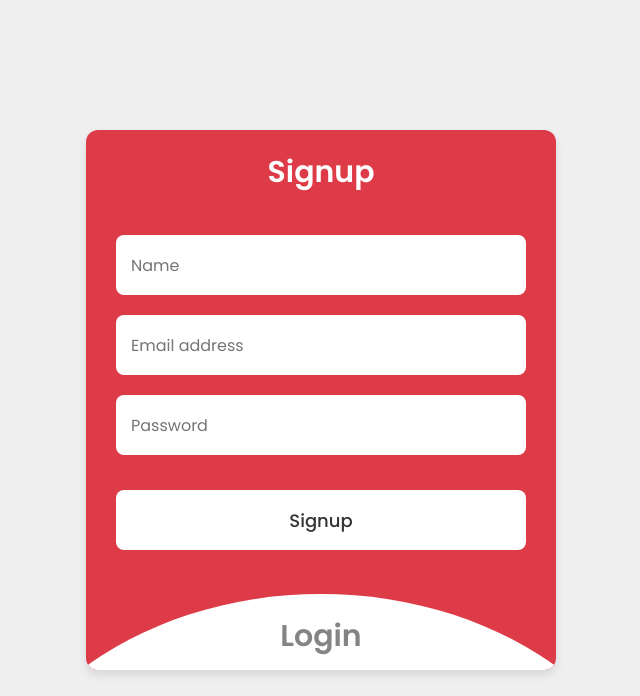
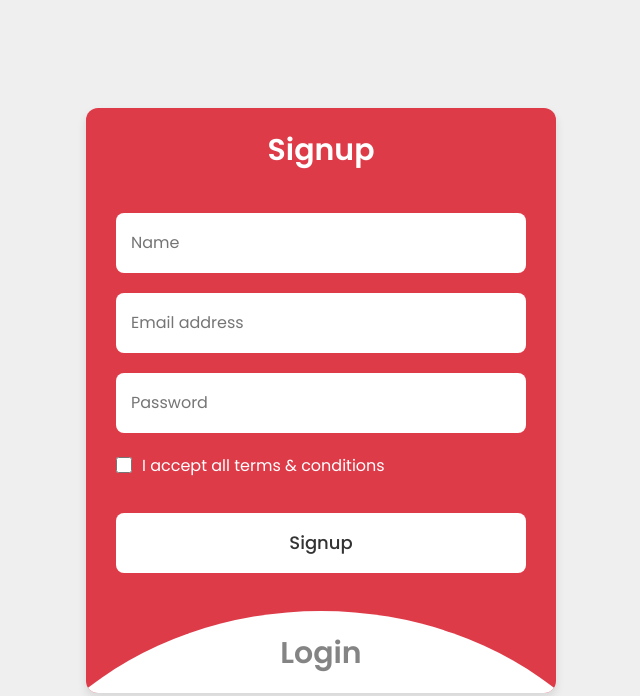
Before and after one commit to ShaniAharon/site-example, a plain HTML site: page index.html in a window 1280 px wide. Shown: the top 696 px of the page, without its empty margins (319-959 px from the left). Drawn offline with Linux system fonts and the light colour scheme.

Commit message:
add check box

```diff
--- a/index.html
+++ b/index.html
@@ -21,7 +21,10 @@
           <div class="input-wrapper">
             <input type="password" placeholder="Password" />
           </div>
-
+          <div class="checkbox">
+            <input type="checkbox" id="signupCheck" />
+            <label for="signupCheck">I accept all terms & conditions</label>
+          </div>
           <input type="submit" class="btn-signup" value="Signup" />
         </form>
       </div>
```
